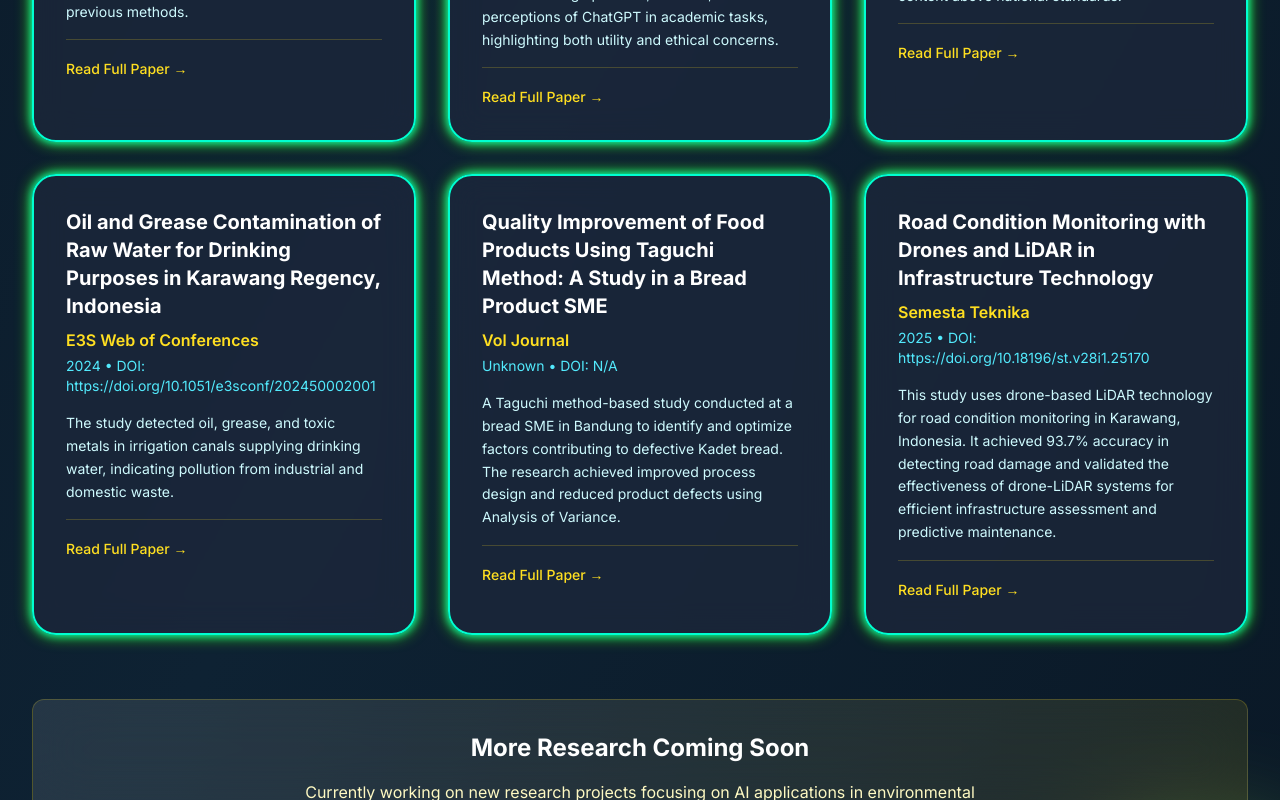
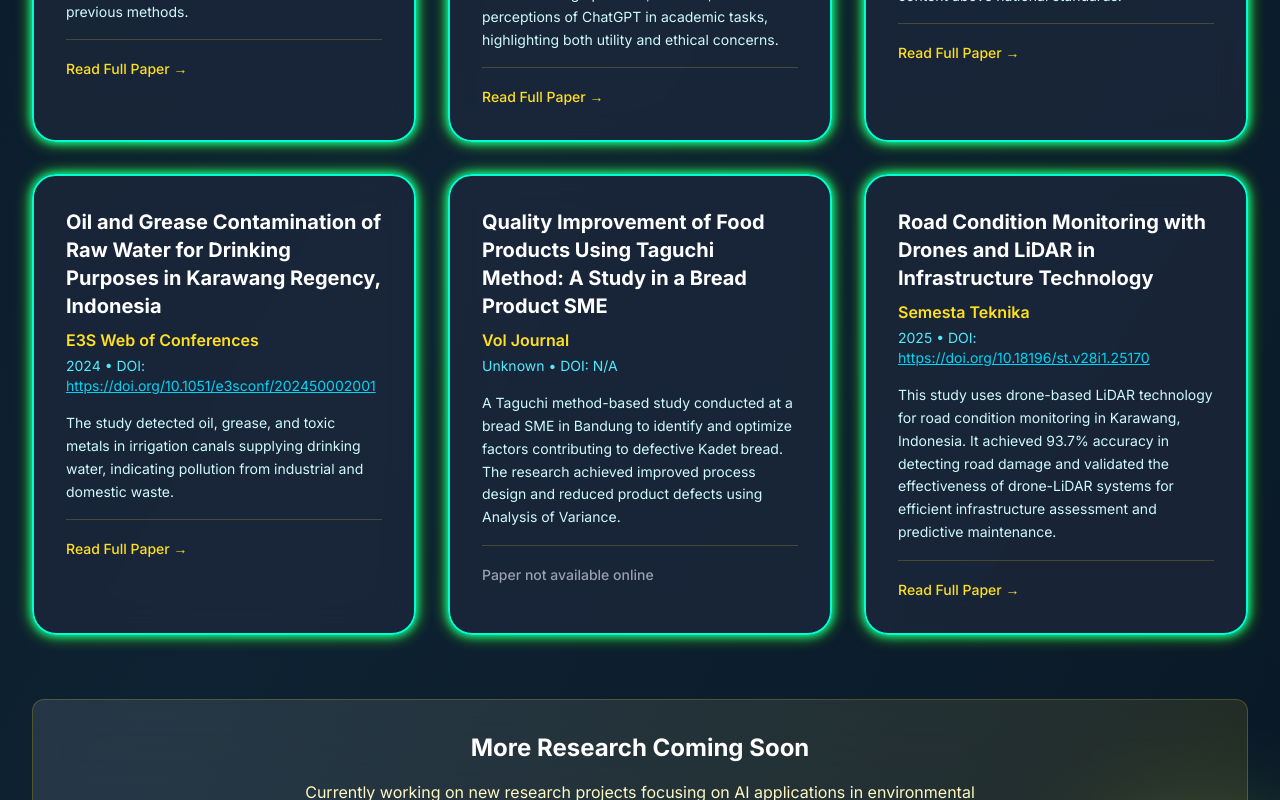
Before and after one commit to Aqeelbmh/SaDidan, a Next.js app in the folder greenvision-portfolio/: page / in a window 1280 px wide. Shown: the part 4942-5742 px from the top of the page. Built offline with nearby package versions, Linux system fonts and the light colour scheme.

Commit message:
Fix Publications component: Add clickable DOI links and functional 'Read Full Paper' buttons

```diff
--- a/greenvision-portfolio/src/components/Publications/Publications.tsx
+++ b/greenvision-portfolio/src/components/Publications/Publications.tsx
@@ -112,7 +112,18 @@
                   {pub.journal}
                 </p>
                 <p className="text-cyan-300 text-sm mb-1">
-                  {pub.year} • DOI: {pub.doi}
+                  {pub.year} • DOI: {pub.doi !== "N/A" ? (
+                    <a
+                      href={pub.doi.startsWith('http') ? pub.doi : `https://doi.org/${pub.doi}`}
+                      target="_blank"
+                      rel="noopener noreferrer"
+                      className="text-cyan-400 hover:text-cyan-300 underline transition-colors duration-200"
+                    >
+                      {pub.doi}
+                    </a>
+                  ) : (
+                    "N/A"
+                  )}
                 </p>
                 {pub.authors && (
                   <p className="text-green-300 text-sm mb-2 font-medium">
@@ -124,9 +135,20 @@
                 {pub.abstract}
               </p>
               <div className="mt-4 pt-4 border-t border-yellow-300/20">
-                <button className="text-yellow-300 hover:text-yellow-200 text-sm font-medium transition-colors duration-200">
-                  Read Full Paper →
-                </button>
+                {pub.doi !== "N/A" ? (
+                  <a
+                    href={pub.doi.startsWith('http') ? pub.doi : `https://doi.org/${pub.doi}`}
+                    target="_blank"
+                    rel="noopener noreferrer"
+                    className="text-yellow-300 hover:text-yellow-200 text-sm font-medium transition-colors duration-200 hover:underline inline-flex items-center"
+                  >
+                    Read Full Paper →
+                  </a>
+                ) : (
+                  <span className="text-gray-400 text-sm font-medium">
+                    Paper not available online
+                  </span>
+                )}
               </div>
             </motion.div>
           ))}
```
